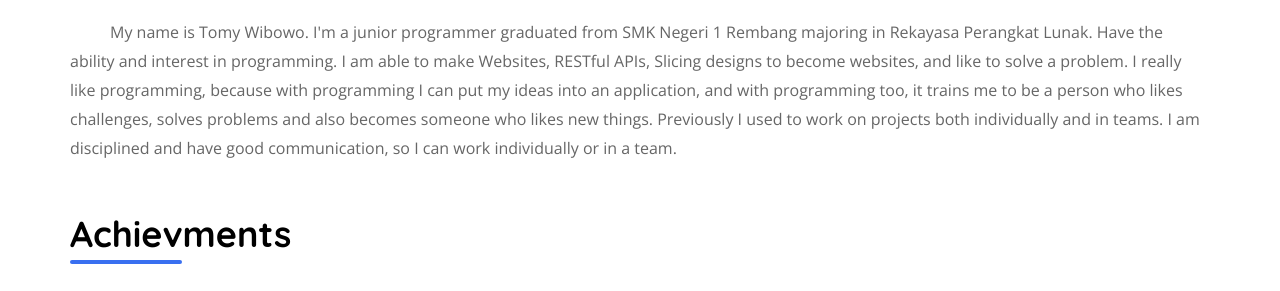
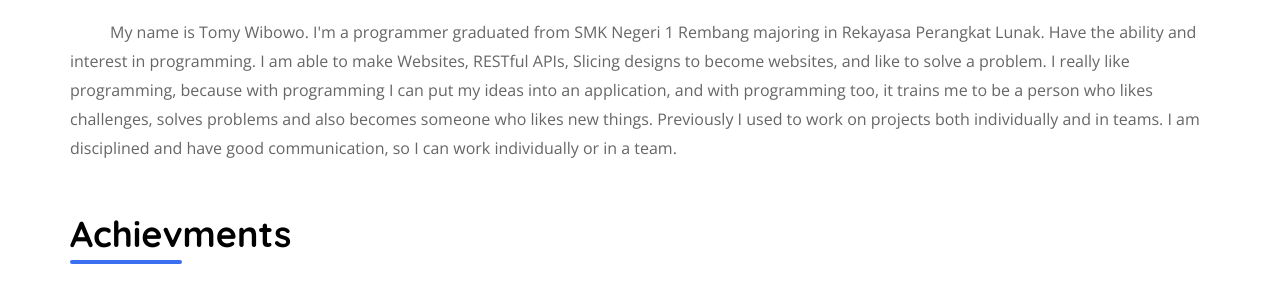
Before and after one commit to MyFRA/personal-website, a plain HTML site: page index.html in a window 1280 px wide. Shown: the part 509-800 px from the top of the page. Drawn offline with nearby package versions, Linux system fonts and the light colour scheme.

Commit message:
remove junior text

```diff
--- a/index.html
+++ b/index.html
@@ -85,7 +85,7 @@
             </div>
             <div class="desc-area">
                 <p>
-                    My name is Tomy Wibowo. I'm a junior programmer graduated from SMK Negeri 1 Rembang majoring in Rekayasa Perangkat Lunak. Have the ability and
+                    My name is Tomy Wibowo. I'm a programmer graduated from SMK Negeri 1 Rembang majoring in Rekayasa Perangkat Lunak. Have the ability and
 interest in programming. I am able to make Websites, RESTful APIs, Slicing designs to become websites, and like to solve a
 problem. I really like programming, because with programming I can put my ideas into an application, and with programming too, it trains me to be a person who likes challenges, solves problems and also becomes someone who likes new things.
 
```
